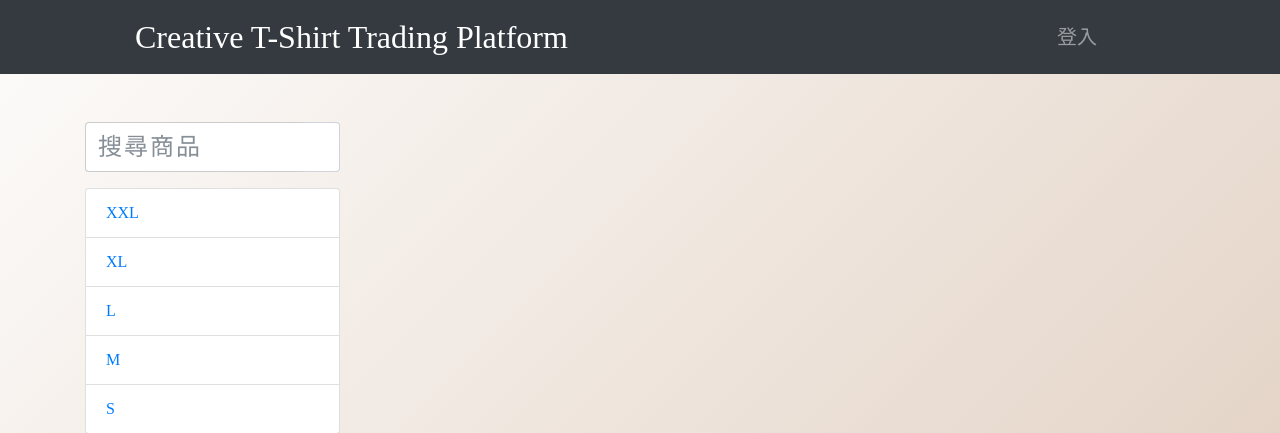
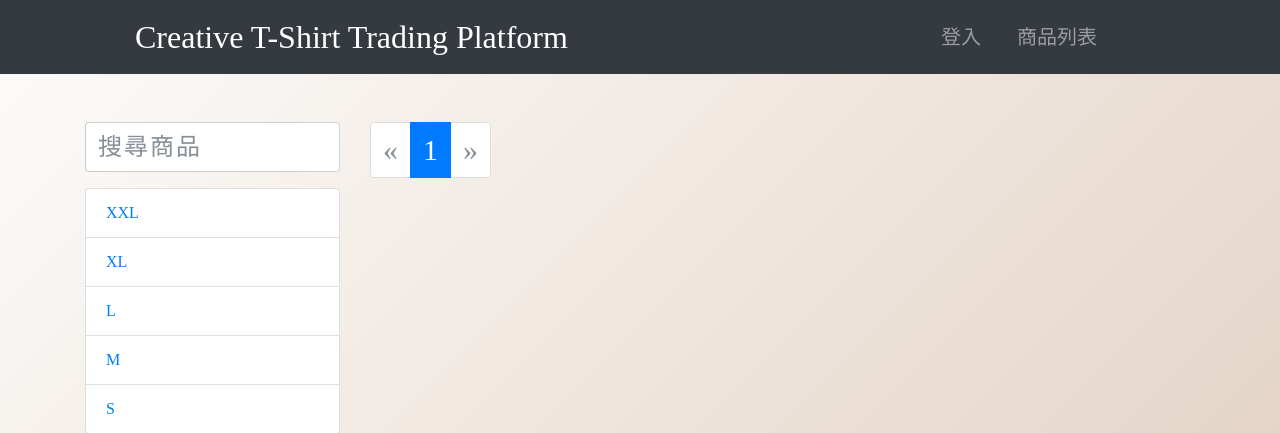
Before and after one commit to DreamingTraveler/PythonXFlask_Web_Development, a Flask app: page /goods/ in a window 1280 px wide. Shown: the top 433 px of the page. Run offline with Flask 2, Linux system fonts and the light colour scheme; data that the repository does not hold is empty; parts of the project's set-up code (start-up, migrations or seed data) failed here and were passed over; some libraries are stand-ins or nearby versions.

Commit message:
feat: add goods view

```diff
--- a/app.py
+++ b/app.py
@@ -53,23 +53,21 @@ def create_testdata():
     goods_type.price = 682
     models.db.session.add(goods_type)
 
-    goods = models.Goods()
-    goods.name = 'GJDLJGLA'
-    goods.state = 'To sell'
-    goods.type = goods_type
-    goods.author = member
-    goods.description = '''ka[dsg ks[dkfm[aosdkr]papsk f]pok kapflklkalks [pk[
-        dgkds sd;lf';l d;s
-        [ a[lsdf'
-         sd; klsdk; lfkps;dlpfl, sp;l
-         sdf ;lkl;sdk ;lksd;lkf[pqle[prk '''
-    goods.image = '/static/images/cat4.jpg'
+    for i in range(1,730):
+        goods = models.Goods()
+        goods.name = 'GOODS_FOR_TEST '+ str(i)
+        goods.state = 'To sell'
+        goods.type = goods_type
+        goods.author = member
+        goods.description = '''ka[dsg ks[dkfm[aosdkr]papsk f]pok kapflklkalks [pk[
+            dgkds sd;lf';l d;s
+            [ a[lsdf'
+            sd; klsdk; lfkps;dlpfl, sp;l
+            sdf ;lkl;sdk ;lksd;lkf[pqle[prk '''
+        goods.image = '/static/images/cat4.jpg'
+        models.db.session.add(goods)
 
-    models.db.session.add(goods)
     models.db.session.commit()
-
-
-
 @app.route('/')
 def index():
     return render_template('base/index.html')
--- a/static/css/style.css
+++ b/static/css/style.css
@@ -51,3 +51,12 @@ body{
     font-size: 24px;
     letter-spacing: 2px;
 }
+
+/*---------pagination------------*/
+.pagination{
+    font-size: 30px;
+}
+.points{
+    font-size: 30px;
+    margin: 0 10px;
+}
--- a/templates/base/layout.html
+++ b/templates/base/layout.html
@@ -41,9 +41,6 @@
             <a class="nav-link">訂單記錄</a>
           </li>
           <li class="nav-item">
-              <a class="nav-link" href="{{ url_for('goods.GoodsView') }}">商品列表</a>
-            </li>
-          <li class="nav-item">
             <a class="nav-link" href="{{ url_for('membership.LogoutView') }}">登出</a>
           </li>
           {% else %}
@@ -51,6 +48,9 @@
             <a class="nav-link" href="{{ url_for('membership.LoginView') }}">登入</a>
           </li>
           {% endif %}
+          <li class="nav-item">
+            <a class="nav-link" href="{{ url_for('goods.GoodsView') }}">商品列表</a>
+          </li>
           <li class="nav-item">
             <a href="#">
               <span class="oi oi-cart"></span>
--- a/templates/goods/goods.html
+++ b/templates/goods/goods.html
@@ -1,8 +1,4 @@
-{% extends "base/layout.html" %}
-
-{% block title %}Creative T-Shirt Trading Platform{% endblock %}
-
-{% block main%}
+{% extends "base/layout.html" %} {% block title %}Creative T-Shirt Trading Platform{% endblock %} {% block main%}
 <!-- Page Content -->
 <div class="container">
   <div class="row">
@@ -54,8 +50,41 @@
         </div>
         {% endfor %}
       </div>
+      {% macro pagnation(current_page, total_page, page_url) %}
+      <nav aria-label="...">
+        <ul class="pagination">
+          <li class="page-item {{'disabled' if current_page <= 1}}">
+            <a class="page-link" href="{{ page_url.format(current_page - 1) }}" tabindex="-1">&laquo;</a>
+          </li>
+          <li class="page-item {{'active' if current_page == 1}}">
+              <a class="page-link" href="{{ page_url.format(1) }}">1
+                <span class="sr-only">(current)</span>
+              </a>
+          </li>
+          {% if current_page >= 6 %}
+          <span class="points">  . . .  </span>
+          {% endif %}
+
+          {% for i in range(current_page - 3, current_page + 4) %}
+          {% if i >= 2 and i <= total_page %}
+          <li class="page-item {{'active' if current_page == i}}">
+            <a class="page-link" href="{{ page_url.format(i) }}">{{ i }}
+              <span class="sr-only">(current)</span>
+            </a>
+          </li>
+          {% endif %}
+          {% endfor%}
+          <li class="page-item {{'disabled' if current_page >= total_page}}">
+            <a class="page-link" href="{{ page_url.format(current_page + 1) }}">&raquo;</a>
+          </li>
+        </ul>
+      </nav>
+      {% endmacro %}
+      {% set current_page = args.get('page', 1) | int %}
+      {% set total_page = ((goods_total / 15)| int+1 ) | round | int %}
+      {% set page_url = '?type={}&keyword={}'.format(args.get('type', ''), args.get('keyword', '')) + '&page={}' %}
+      {{ pagnation(current_page, total_page, page_url) }}
       <!-- /.row -->
-
     </div>
     <!-- /.col-lg-9 -->
 
--- a/views/goods.py
+++ b/views/goods.py
@@ -1,5 +1,6 @@
 import models
 import validators
+import sys
 from flask import Blueprint, request, abort, render_template
 from flask.views import MethodView
 from flask_validate import validate
@@ -11,15 +12,14 @@ blueprint = Blueprint('goods', __name__)
 class GoodsView(MethodView):
 
     def get(self):
-        # good_type = request.args.get('type')
-        # keyword = request.args.get('keyword')
-        # page = request.args.get('page', 1)
-        # count = request.args.get('count', 12)
+        good_type = request.args.get('type')
+        keyword = request.args.get('keyword')
+        page = request.args.get('page', 1)
+        item_count = request.args.get('count', 15)
 
-        query = models.Goods.query
+        query = models.Goods.query.limit(item_count).offset((int(page)-1) * item_count)
 
-        #query = query.limit(count).offset(count*(page-1))
-
+        print(request.args.items().__str__(), file=sys.stdout)
         goods_list = query.all()
         goods_total = models.Goods.query.count()
         return render_template('goods/goods.html',
```
Lines whose indentation alone changed are shown as unchanged.
